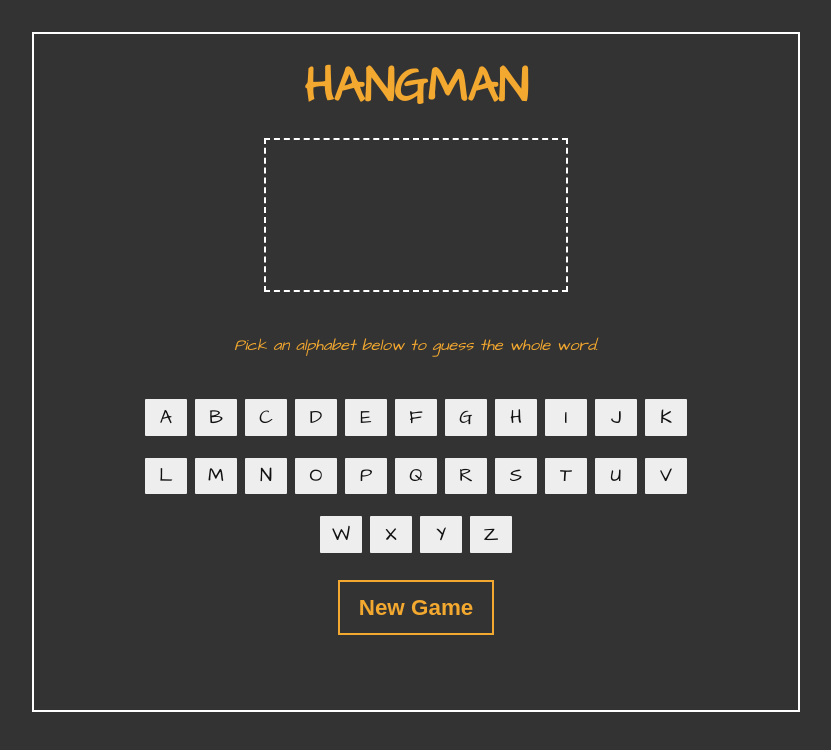
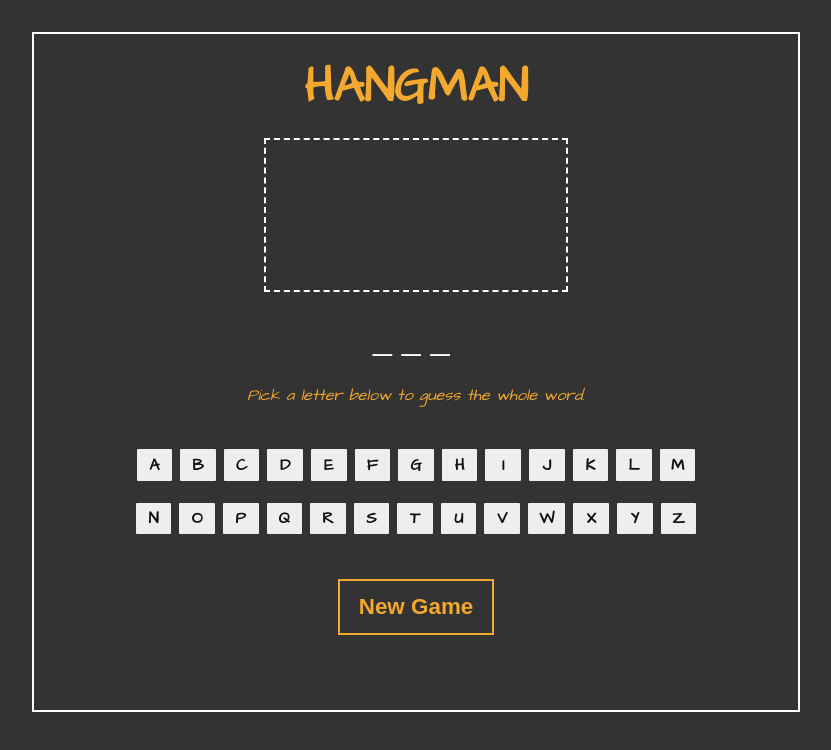
Before and after one commit to nas9lug2z/Hangman-app, a plain HTML site: page index.html in a window 1280 px wide. Both pictures are taken after a click on the button "New Game". Shown: the whole page, without its empty margins (224-1055 px from the left). Drawn offline with Linux system fonts and the light colour scheme.

Commit message:
adding functions in game mode

```diff
--- a/css/styles.css
+++ b/css/styles.css
@@ -30,7 +30,7 @@ body {
   border: 2px solid var(--main-font-color);
 }
 .hangman__stats {
-  color: lightyellow;
+  color: white;
   font-family: var(--font-body-stack);
 }
 .hangman__title {
@@ -77,15 +77,16 @@ body {
   background: var(--light-white);
   color: var(--light-black);
   border: 3px solid var(--main-bg-color);
-  font-size: 1.2rem;
+  font-size: 1rem;
   letter-spacing: 0;
-  min-width: 3rem;
+  min-width: 2.6rem;
+  font-weight: 800;
 }
 .hangman__letter--active {
   background-color: #555;
 }
 .hangman__letter:hover {
-  cursor: default;
+  cursor: pointer;
   border: 3px solid var(--light-yellow);
 }
 .button {
--- a/js/modules/newgame.js
+++ b/js/modules/newgame.js
@@ -1,34 +1,84 @@
+import Home from './home.js';
+
+
 const NewGame = (_ => {
 
     //cache the DOM
     const $hangman = document.querySelector('.hangman');
 
+
+    //create varibles
+
+    let wordToGuess;
+    let guesses = [];
+    let lives;
+    const words = ['apple', 'cat', 'helicopter', 'elephant', 'joke', 'cookie'];
+
     //render home page HTML
-    const letters = "abcdefghijklmnopqrstuvwxyz".split("");
+    const renderGame = _ => {
+        const letters = "abcdefghijklmnopqrstuvwxyz".split("");
 
-    const renderGame = _ => {
         let markup = '';
         markup += `
+        <span class="hangman__stats"></span>
         <h1 class="hangman__title">Hangman</h1>
         <br>
-        <canvas class="hangman__board"></canvas><br>
-        <div class="hangman__word">
-        </div>
-        <p class="hangman__instructions">Pick an alphabet below to guess the whole word.</p>
+        <canvas class="hangman__board"></canvas>
+        <div class="hangman__word"></div>
+        <p class="hangman__instructions">Pick a letter below to guess the whole word.</p>
         <div class="hangman__word"><ul class="hangman__letters">`;
         for (let letter of letters) {
             markup += `<li class="hangman__letter">${letter}</li>`
         }
         markup += `</ul>
-        </div>
+        </div><br>
         <button class="button start" style="margin: 0 auto">New Game</button>`
+
+        //insert into HTMl
         $hangman.innerHTML = markup;
+    }
 
+    //pick a random word
+    const pickRandomFrom = (wordArray) => {
+        return Math.floor(Math.random() * wordArray.length);
+    }
+
+    //render a crypt word with corresponding number of dashes into HTML
+    const renderRandomWord = (_) => {
+        let cryptWord = [];
+        wordToGuess = words[pickRandomFrom(words)];
+        console.log(wordToGuess)
+        for (let letter of wordToGuess) {
+            cryptWord.push('_');
+        }
+        console.log(cryptWord)
+        //insert cryptword into the html
+        document.querySelector('.hangman__word').innerHTML = cryptWord.join("");
+    }
+
+    //guess a letter
+    const guessClick = (e) => {
+        guesses.push(e.target.innerHTML)
+        console.log(guesses);
     }
 
 
+    //listeners
+    const listeners = _ => {
+        // document.querySelector('.start').addEventListener('click', _ => {
+        //     NewGame.init();
+        // });
+        document.querySelector('.hangman__letters').addEventListener('click', e => {
+            if (e.target.classList.contains('hangman__letter')) {
+                guessClick(e);
+            }
+        })
+    }
+
     const init = _ => {
         renderGame();
+        renderRandomWord();
+        listeners();
     }
     return {
         init
```
